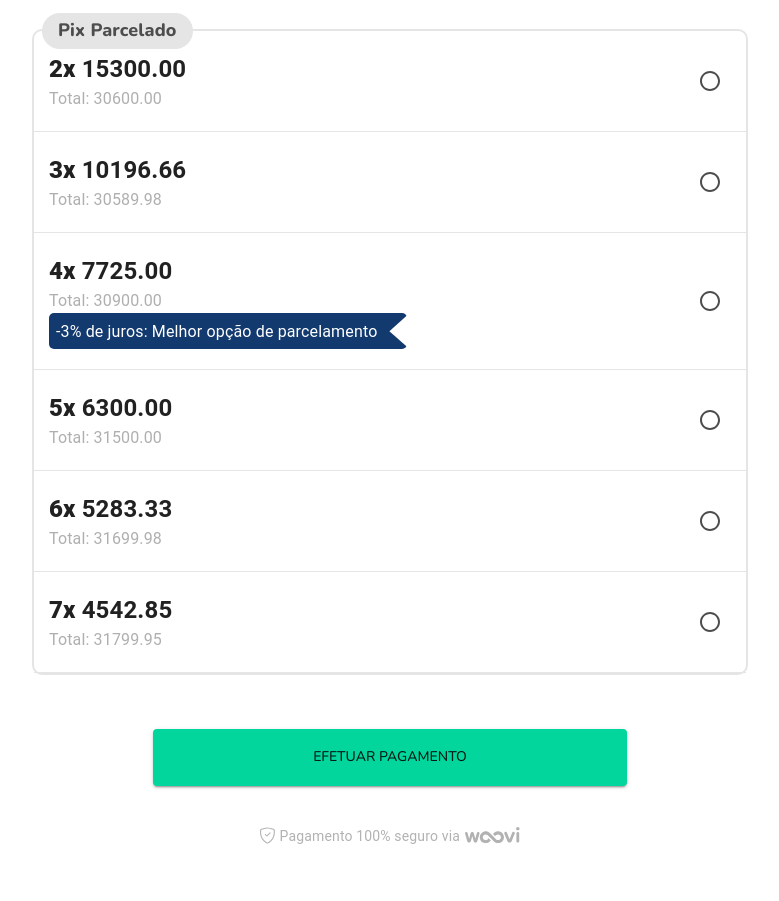
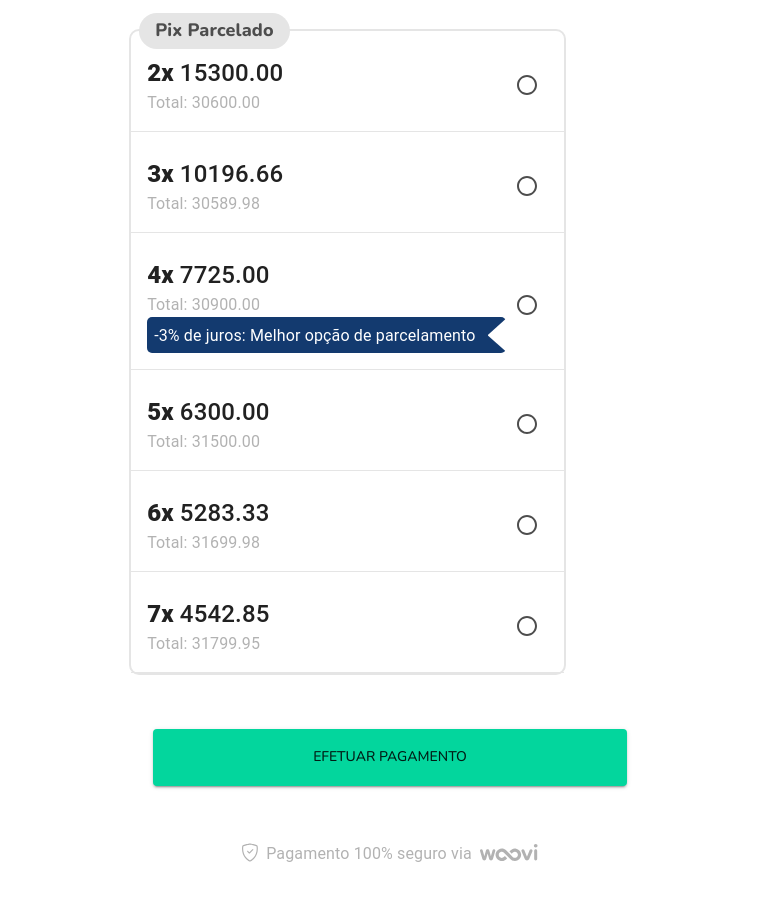
Before and after one commit to Pyments/woovi-payment-method-challenge, a React (Vite) app: page / in a window 1280 px wide. Shown: the part 335-1236 px from the top of the page, without its empty margins (250-1029 px from the left). Before the commit the page ends 1182 px from the top, so only its background shows below. Built offline with nearby package versions, Linux system fonts and the light colour scheme.

Commit message:
refactor: componentes refatorados

```diff
--- a/src/components/Footer.tsx
+++ b/src/components/Footer.tsx
@@ -1,14 +1,24 @@
-import "../styles/components/Footer.css";
 import Shield from "../assets/shield_sm.svg";
 import WooviSmall from "../assets/wooviLogo_sm.svg";
+import { Box, Container } from "@mui/material";
 
 function Footer() {
   return (
-    <div className="footer">
-      <img className="footer__image" src={Shield}></img>
-      <span className="footer__text">Pagamento 100% seguro via</span>
-      <img className="footer__image" src={WooviSmall}></img>
-    </div>
+    <Container
+      sx={{
+        my: 5,
+        display: "flex",
+        flexDirection: "row",
+        width: "max-content",
+        alignItems: "center",
+      }}
+    >
+      <Box component="img" sx={{ mb: 0.3 }} src={Shield} />
+      <Box component="p" color="text.disabled" sx={{ px: 1 }}>
+        Pagamento 100% seguro via
+      </Box>
+      <Box component="img" sx={{ mb: 0.3 }} src={WooviSmall} />
+    </Container>
   );
 }
 
--- a/src/components/PixCard.tsx
+++ b/src/components/PixCard.tsx
@@ -1,5 +1,4 @@
-import "../styles/components/PixCard.css";
-import { Radio } from "@mui/material";
+import { Box, Radio } from "@mui/material";
 
 interface IPixCard {
   i: number;
@@ -11,21 +10,96 @@ interface IPixCard {
 
 function PixCard({ i, price, tag, cashback, total }: IPixCard) {
   return (
-    <div className="card">
-      <div className="card__wrapper">
-        <span className="card__tranche">
-          {i}x <span className="card__price">{price.toFixed(2)}</span>
-        </span>
+    <Box
+      sx={{
+        px: 2,
+        pt: 3,
+        pb: 2,
+        display: "flex",
+        justifyContent: "space-between",
+        borderBottom: "1px solid #e5e5e5",
+      }}
+    >
+      <Box
+        sx={{
+          display: "flex",
+          flexWrap: "wrap",
+          alignItems: "center",
+          alignContent: "center",
+          flexDirection: "column",
+        }}
+      >
+        <Box
+          component="span"
+          sx={{
+            width: 1,
+            fontWeight: 800,
+            fontSize: "24px",
+          }}
+        >
+          {i}x{" "}
+          <Box
+            component="span"
+            sx={{
+              ml: 0,
+              fontSize: "24px",
+              fontWeight: 500,
+            }}
+          >
+            {price.toFixed(2)}
+          </Box>
+        </Box>
         {total && (
-          <span className="card__total">Total: {(price * i).toFixed(2)}</span>
+          <Box
+            component="span"
+            sx={{
+              width: 1,
+              fontSize: "16px",
+              color: "text.disabled",
+            }}
+          >
+            Total: {(price * i).toFixed(2)}
+          </Box>
         )}
         {cashback && (
-          <span className="card__cashback">{`Ganhe ${cashback}% de Cashback`}</span>
+          <Box
+            sx={{
+              width: 1,
+              color: "primary.main",
+              fontSize: "16px",
+              fontWeight: 600,
+            }}
+          >{`Ganhe ${cashback}% de Cashback`}</Box>
         )}
-        {tag && <span className="card__tag">{tag}</span>}
-      </div>
+        {tag && (
+          <Box
+            sx={{
+              color: "#ffffff",
+              borderRadius: "5px",
+              position: "relative",
+              padding: "7px 30px 5px 7px",
+              bgcolor: "secondary.main",
+              ":after": {
+                content: "''",
+                top: 0,
+                right: "-2px",
+                width: "20px",
+                height: 1,
+                position: "absolute",
+                pointerEvents: "none",
+                backgroundColor: "#ffffff",
+                clipPath: "polygon(102% 0, 102% 100%, 0 50%, 100% 0)",
+                shapeOutside: "polygon(102% 0, 102% 100%, 0 50%, 100% 0)",
+              }
+            }}
+            className="card__tag"
+          >
+            {tag}
+          </Box>
+        )}
+      </Box>
       <Radio value={i} className="card__radio" />
-    </div>
+    </Box>
   );
 }
 
--- a/src/main.tsx
+++ b/src/main.tsx
@@ -36,6 +36,7 @@ const theme = createTheme({
     text: {
       primary: "#E5E5E5",
       secondary: "#4D4D4D",
+      disabled: "#B2B2B2",
     }
   },
   typography: {
--- a/src/styles/components/Footer.css
+++ /dev/null
@@ -1,16 +0,0 @@
-.footer {
-  display: flex;
-  align-items: center;
-  justify-content: center;
-}
-
-.footer__text {
-  color: #b2b2b2;
-  font-size: 14px;
-  padding: 0 5px;
-}
-
-.footer__image {
-    height: 17px;
-    margin-bottom: 2px;
-}
--- a/src/styles/components/PixCard.css
+++ /dev/null
@@ -1,83 +0,0 @@
-.card {
-  width: 100%;
-  display: flex;
-  flex-wrap: nowrap;
-  padding: 20px 15px;
-  flex-direction: row;
-  align-items: center;
-  justify-content: space-between;
-  border-bottom: 1px solid #e5e5e5;
-}
-
-.card__radio {
-  display: flex;
-  color: #03d69d;
-}
-
-.card__wrapper {
-  height: 100%;
-  display: flex;
-  flex-wrap: wrap;
-  flex-direction: column;
-  align-items: center;
-  align-content: center;
-}
-
-.card__tranche {
-  width: 100%;
-  font-weight: 800;
-  font-size: 24px;
-}
-
-.card__tranche::after {
-  content: " ";
-}
-
-.card__price {
-  margin-left: 0;
-  font-size: 24px;
-  font-weight: 600;
-}
-
-.card__total {
-  width: 100%;
-  color: #afafaf;
-  font-size: 16px;
-}
-
-.card__cashback {
-  width: 100%;
-  color: #03d69d;
-  font-size: 16px;
-  font-weight: 600;
-}
-
-.card__tag {
-  color: #ffffff;
-  border-radius: 5px;
-  position: relative;
-  padding: 7px 30px 5px 7px;
-  background-color: #133a6f;
-}
-
-.card__tag::after {
-  content: "";
-  top: 0;
-  right: -2px;
-  width: 20px;
-  height: 100%;
-  position: absolute;
-  pointer-events: none;
-  background-color: #ffffff;
-  clip-path: polygon(102% 0, 102% 100%, 0 50%, 100% 0);
-  shape-outside: polygon(102% 0, 102% 100%, 0 50%, 100% 0);
-}
-
-@media (min-width: 720px) {
-  .card__wrapper {
-    display: flex;
-    flex-wrap: wrap;
-    flex-direction: row;
-  }
-
-}
```
